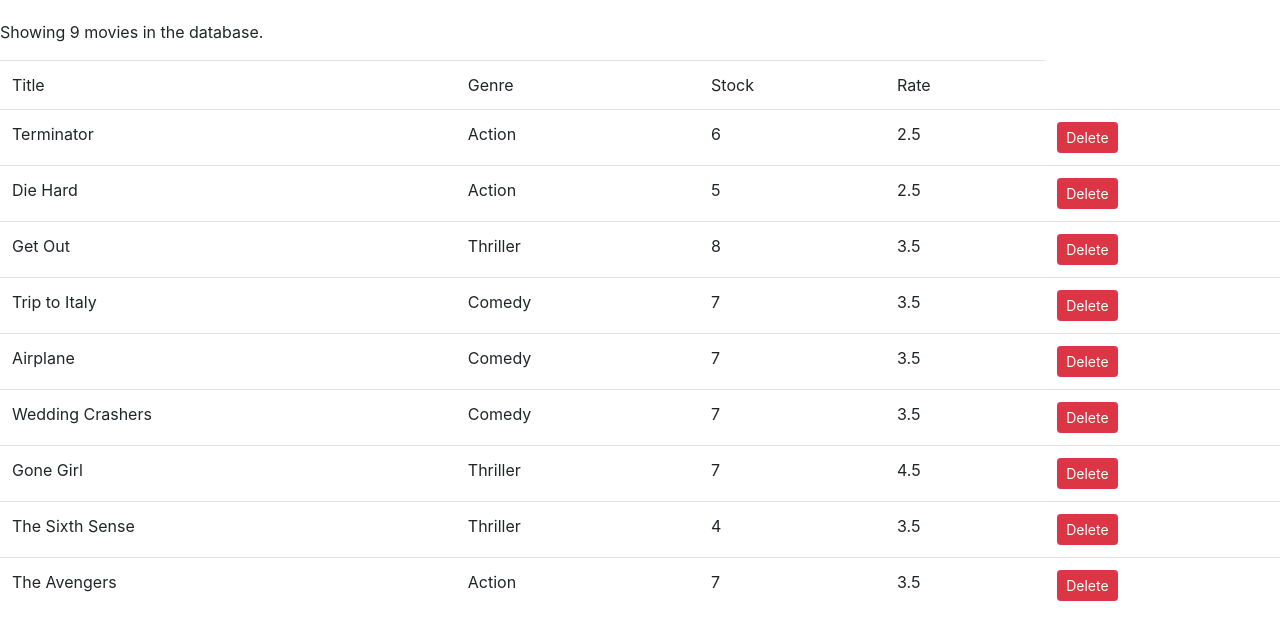
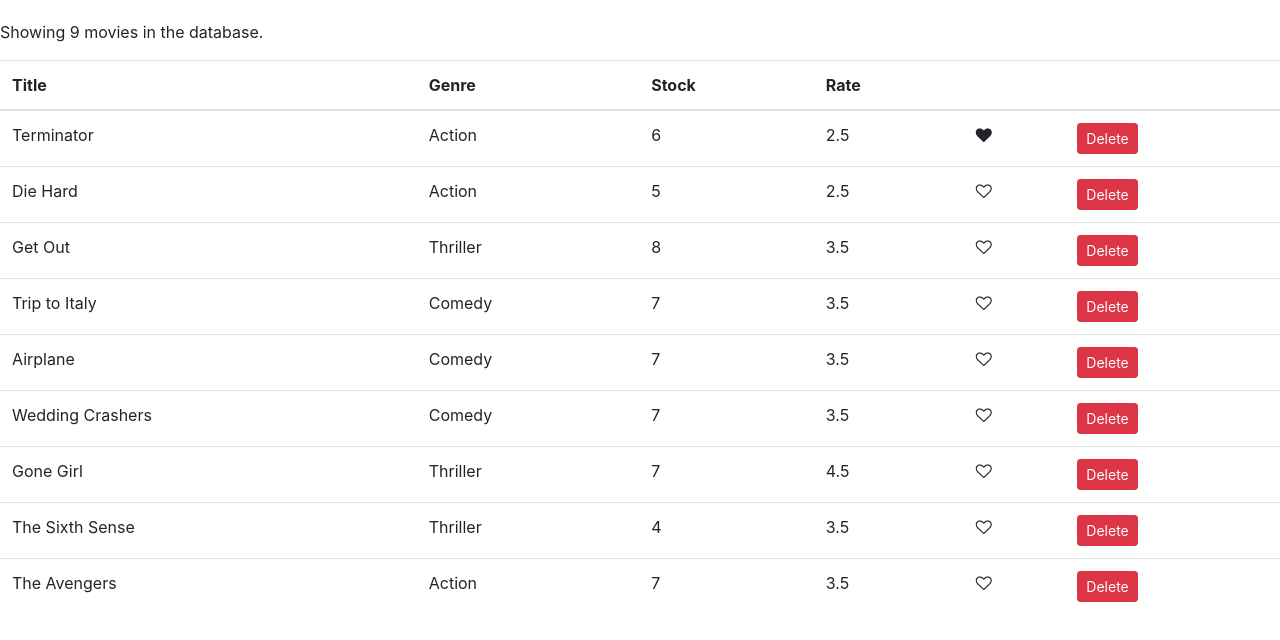
Before and after one commit to tuppers360/vidly, a React (Create React App) app: page / in a window 1280 px wide. Shown: the top 640 px of the page. Built offline with nearby package versions, Linux system fonts and the light colour scheme.

Commit message:
22 - Add Like component

```diff
--- /dev/null
+++ b/src/components/common/like.jsx
@@ -0,0 +1,15 @@
+import React from "react";
+
+const Like = props => {
+  let classes = "fa fa-heart";
+  if (!props.liked) classes += "-o";
+  return (
+    <i
+      onClick={props.onClick}
+      style={{ cursor: "pointer" }}
+      className={classes}
+    />
+  );
+};
+
+export default Like;
--- a/src/components/movies.jsx
+++ b/src/components/movies.jsx
@@ -1,4 +1,5 @@
 import React, { Component } from "react";
+import Like from "./common/like";
 import { getMovies } from "../services/fakeMovieService";
 
 class Movies extends Component {
@@ -7,8 +8,15 @@
   };
 
   handleDelete = movie => {
-    console.log(movie);
     const movies = this.state.movies.filter(m => m._id !== movie._id);
+    this.setState({ movies });
+  };
+
+  handleLike = movie => {
+    const movies = [...this.state.movies];
+    const index = movies.indexOf(movie);
+    movies[index] = { ...movies[index] };
+    movies[index].liked = !movies[index].liked;
     this.setState({ movies });
   };
 
@@ -22,10 +30,12 @@
         <table className="table">
           <thead>
             <tr>
-              <td>Title</td>
-              <td>Genre</td>
-              <td>Stock</td>
-              <td>Rate</td>
+              <th>Title</th>
+              <th>Genre</th>
+              <th>Stock</th>
+              <th>Rate</th>
+              <th />
+              <th />
             </tr>
           </thead>
           <tbody>
@@ -35,6 +45,12 @@
                 <td>{movie.genre.name}</td>
                 <td>{movie.numberInStock}</td>
                 <td>{movie.dailyRentalRate}</td>
+                <td>
+                  <Like
+                    liked={movie.liked}
+                    onClick={() => this.handleLike(movie)}
+                  />
+                </td>
                 <td>
                   <button
                     onClick={() => this.handleDelete(movie)}
--- a/src/services/fakeMovieService.js
+++ b/src/services/fakeMovieService.js
@@ -7,7 +7,8 @@
     genre: { _id: "5b21ca3eeb7f6fbccd471818", name: "Action" },
     numberInStock: 6,
     dailyRentalRate: 2.5,
-    publishDate: "2018-01-03T19:04:28.809Z"
+    publishDate: "2018-01-03T19:04:28.809Z",
+    liked: true
   },
   {
     _id: "5b21ca3eeb7f6fbccd471816",
```
